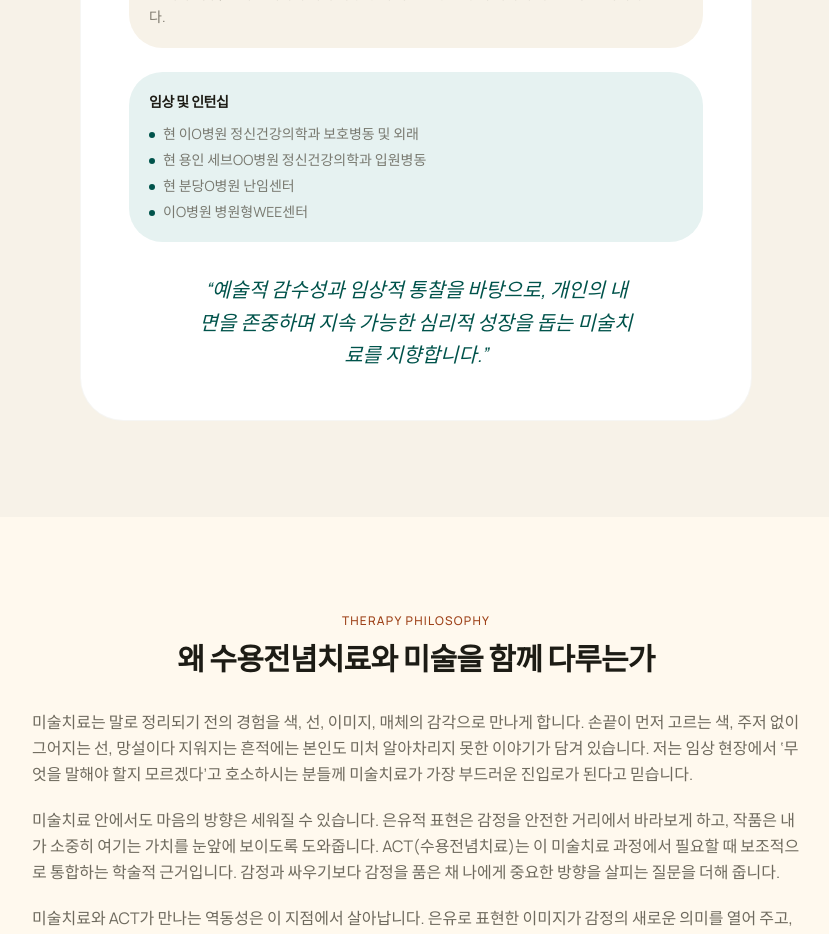
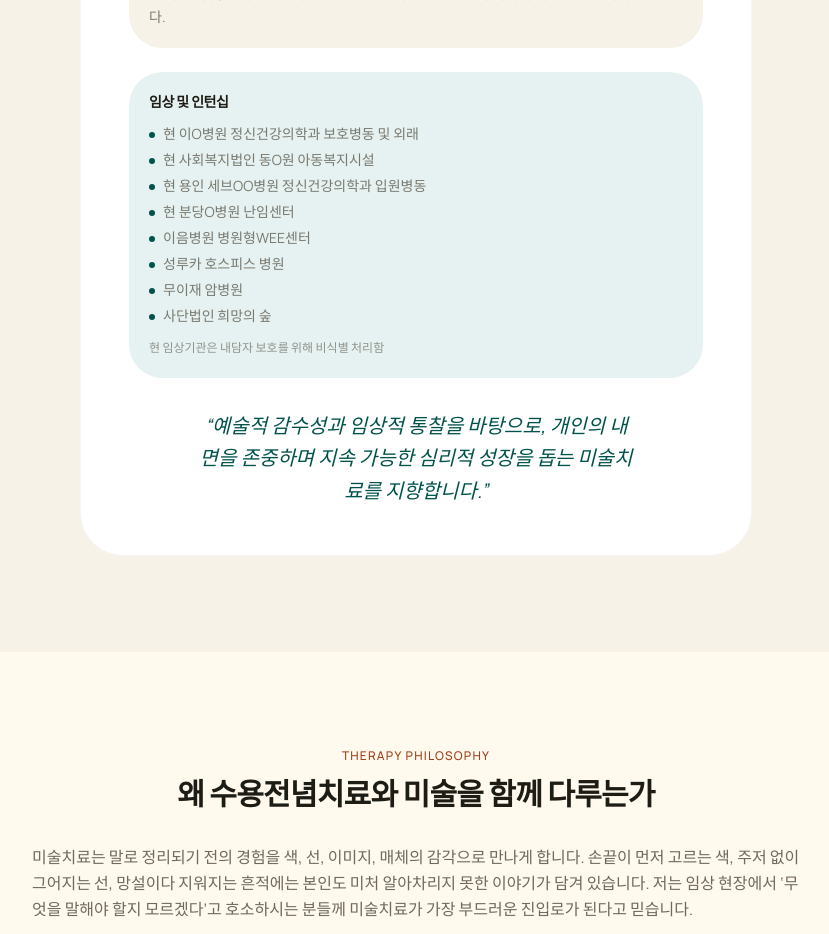
Before and after one commit to act-art-center/actartcenter.com, a Next.js app: page /team in a window 1280 px wide. Shown: the part 1440-2374 px from the top of the page, without its empty margins (224-1053 px from the left). Built offline with nearby package versions, Linux system fonts and the light colour scheme.

Commit message:
content: add clinical internship list

```diff
--- a/src/app/team/page.tsx
+++ b/src/app/team/page.tsx
@@ -247,9 +247,13 @@ export default function TeamPage() {
                 <ul className="space-y-1.5 text-sm text-charcoal/70">
                   {[
                     "현 이O병원 정신건강의학과 보호병동 및 외래",
+                    "현 사회복지법인 동O원 아동복지시설",
                     "현 용인 세브OO병원 정신건강의학과 입원병동",
                     "현 분당O병원 난임센터",
-                    "이O병원 병원형WEE센터",
+                    "이음병원 병원형WEE센터",
+                    "성루카 호스피스 병원",
+                    "무이재 암병원",
+                    "사단법인 희망의 숲",
                   ].map((item) => (
                     <li key={item} className="flex items-start gap-2">
                       <span className="w-1.5 h-1.5 mt-2 rounded-full bg-primary-500 shrink-0" />
@@ -257,6 +261,9 @@ export default function TeamPage() {
                     </li>
                   ))}
                 </ul>
+                <p className="mt-3 text-xs leading-relaxed text-charcoal/55">
+                  현 임상기관은 내담자 보호를 위해 비식별 처리함
+                </p>
               </div>
 
               {/* Quote */}
```
